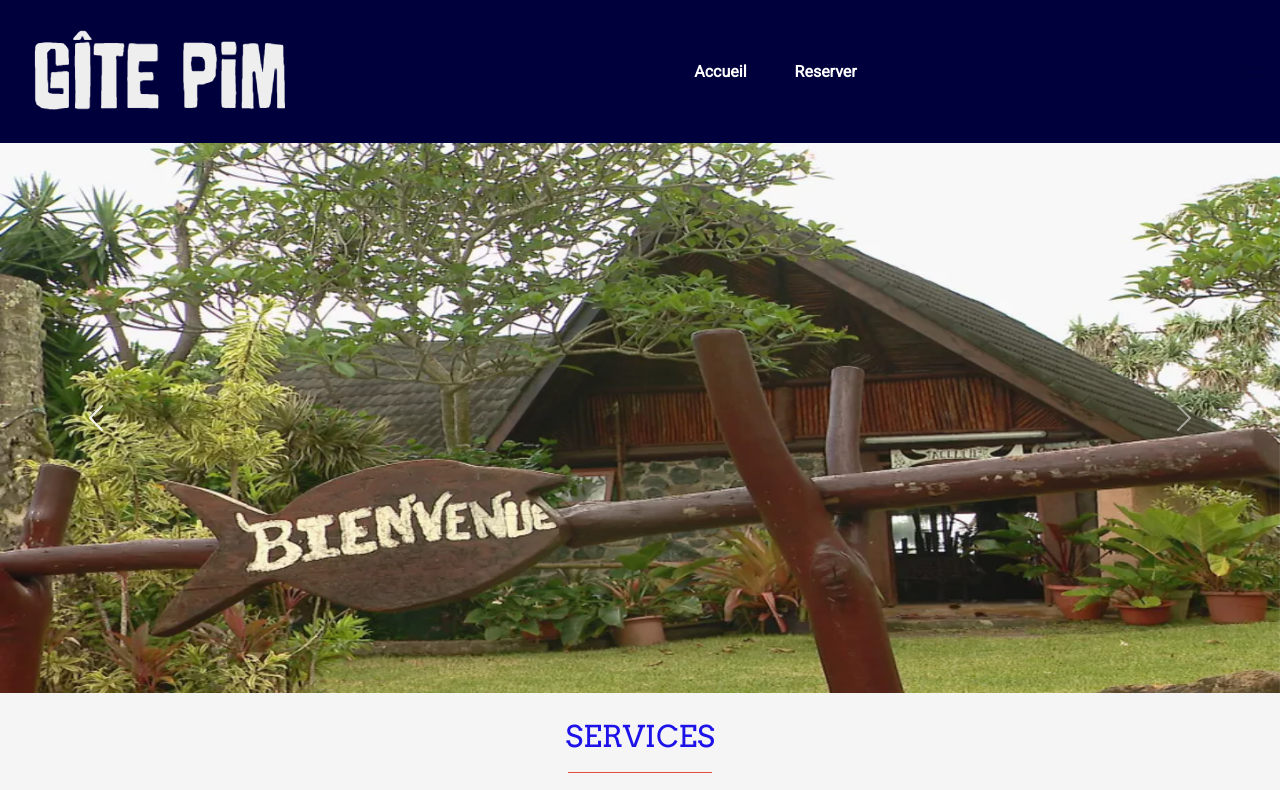
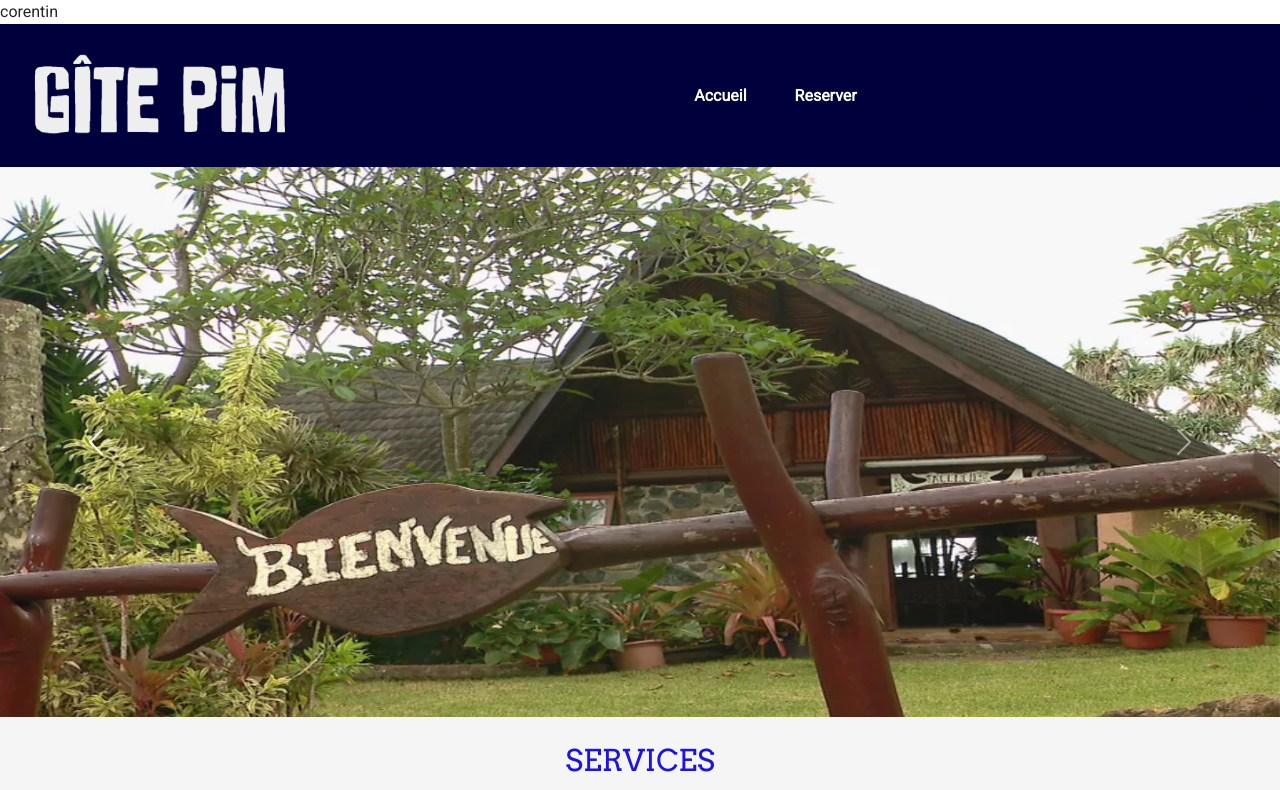
Before and after one commit to Ououia/thickLovers, a plain HTML site: page index.html in a window 1280 px wide. Shown: the top 790 px of the page. Drawn offline with nearby package versions, Linux system fonts and the light colour scheme.

Commit message:
feat : test coco

```diff
--- a/index.html
+++ b/index.html
@@ -59,6 +59,7 @@
   </head>
 
   <body>
+    <div>corentin</div>
     <nav class="navbar h-100" style="background-color: #00003d">
       <div class="container-fluid">
         <img
```
